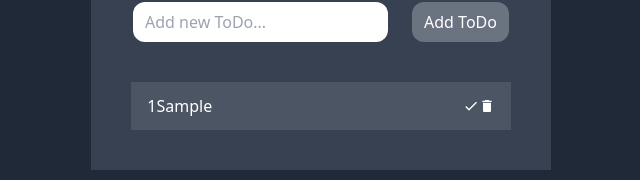
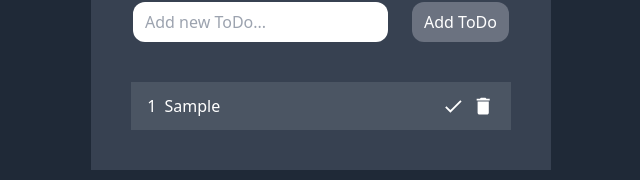
Before and after one commit to TomasSorgetti/ToDo-List, a React (Create React App) app: page / in a window 1280 px wide. Both pictures are taken after typing "Sample" into the empty fields and a click on the button "Add ToDo". Shown: the part 400-580 px from the top of the page, without its empty margins (319-959 px from the left). Built offline with nearby package versions, Linux system fonts and the light colour scheme.

Commit message:
tailwind styles

```diff
--- a/src/App.js
+++ b/src/App.js
@@ -57,21 +57,24 @@ function App() {
             Add ToDo
           </button>
         </div>
-        <div className=" w-full">
+        <div className=" w-full flex flex-col gap-2">
           {list.length > 0 && (
             <div className="flex flex-col gap-2 w-full">
               {list.map(({ id, value }, i) => (
-                <div key={id} className="flex justify-between  px-4 p-3 bg-gray-600 ">
-                  <div className="flex">
+                <div
+                  key={id}
+                  className="flex justify-between  px-4 p-3 bg-gray-600 "
+                >
+                  <div className="flex gap-2">
                     <p>{i + 1}</p>
                     <p>{value}</p>
                   </div>
-                  <div className="flex items-center">
+                  <div className="flex items-center gap-2">
                     <button onClick={() => markAsDone(id)}>
-                      <MdOutlineDone />
+                      <MdOutlineDone size="1.4rem" />
                     </button>
                     <button onClick={() => deleteItem(id)}>
-                      <MdDelete />
+                      <MdDelete size="1.4rem" />
                     </button>
                   </div>
                 </div>
@@ -79,9 +82,11 @@ function App() {
             </div>
           )}
           {done.length > 0 && (
-            <div>
+            <div className="flex justify-between  px-4 p-3 bg-gray-600 ">
               {done.map(({ id, value }) => (
-                <p key={id}>{value}</p>
+                <p className="line-through text-gray-300" key={id}>
+                  {value}
+                </p>
               ))}
             </div>
           )}
```
